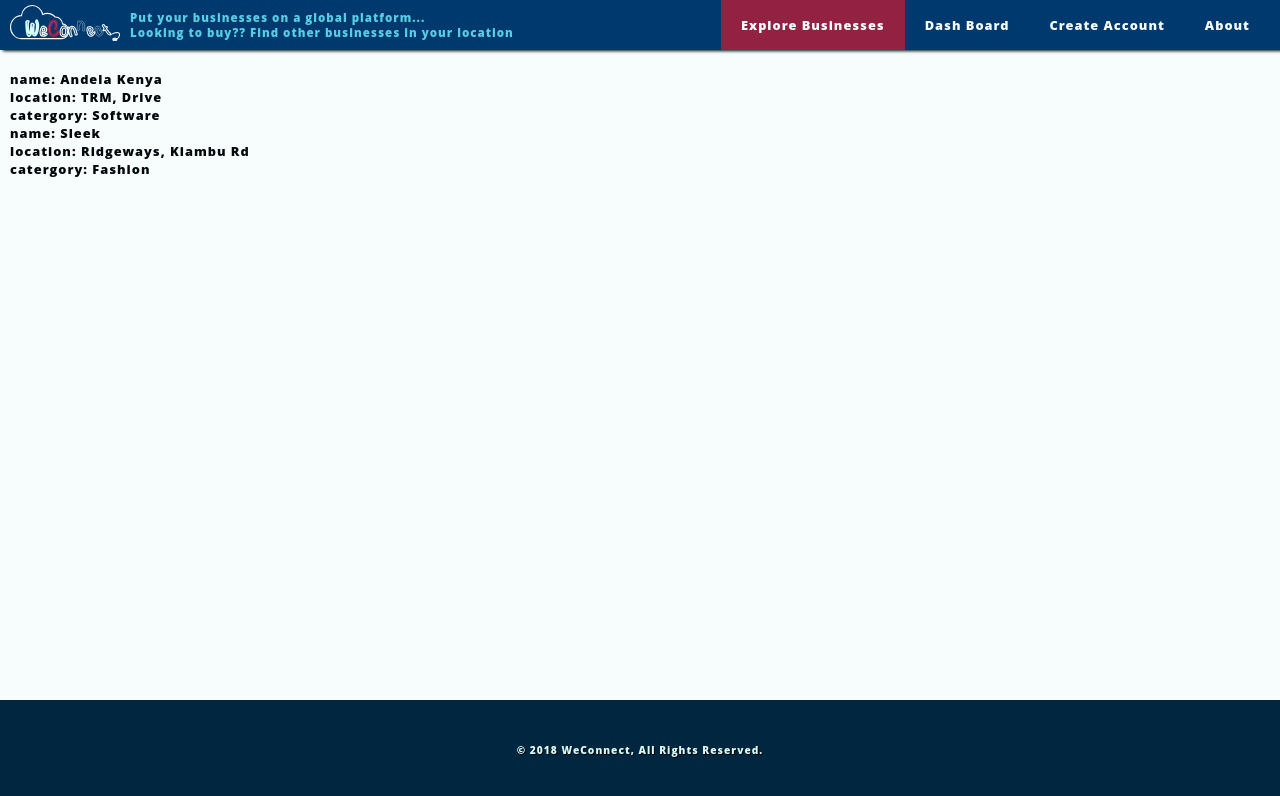
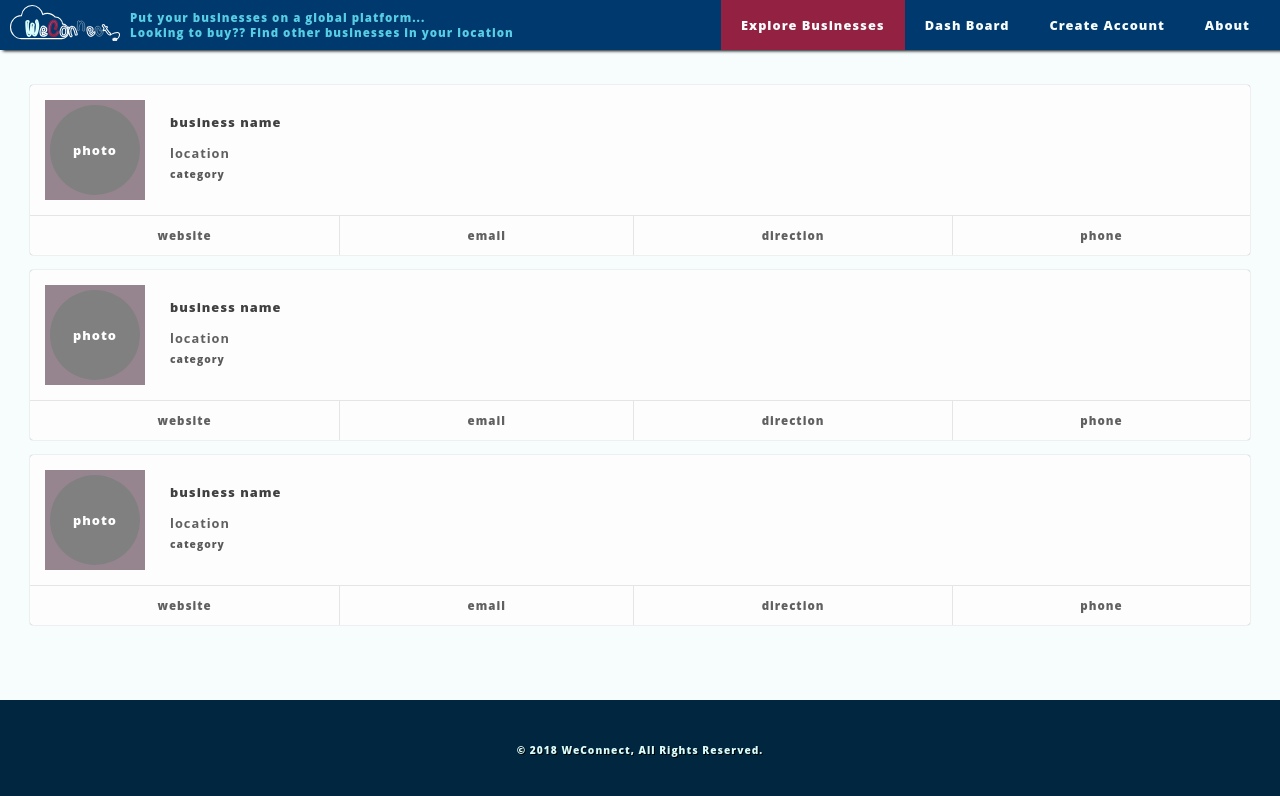
Before and after one commit to johnmutuma5/weconnect-client, a React (Create React App) app: page /businesses in a window 1280 px wide. Shown: the top 796 px of the page. Built offline with nearby package versions, Linux system fonts and the light colour scheme.

Commit message:
[Feature] Add business component styling from CP1 files

```diff
--- a/src/components/Business/Business.css
+++ b/src/components/Business/Business.css
@@ -0,0 +1,86 @@
+.Business {
+  -webkit-box-flex: 1;
+      -ms-flex-positive: 1;
+          flex-grow: 1;
+  -webkit-box-shadow: 0px 0px 1px 0px #96858F;
+          box-shadow: 0px 0px 1px 0px #96858F;
+  border-radius: 3px;
+  margin: 15px 0;
+  background: #fdfdfd;
+}
+
+.Business .main_content {
+  padding: 15px;
+}
+
+.Business .quick_tools {
+  height: 40px;
+    -webkit-box-pack: center;
+        -ms-flex-pack: center;
+            justify-content: center;
+    border-top: .5px solid #e5e5e5;
+}
+
+.Business .quick_tools div {
+  -webkit-box-flex: 1;
+      -ms-flex-positive: 1;
+          flex-grow: 1;
+  text-align: center;
+  display: -webkit-box;
+  display: -ms-flexbox;
+  display: flex;
+  -webkit-box-align: center;
+      -ms-flex-align: center;
+          align-items: center;
+  -webkit-box-pack: center;
+      -ms-flex-pack: center;
+          justify-content: center;
+}
+
+.Business .quick_tools div:not(:last-child) {
+  border-right: .5px solid #e5e5e5;
+}
+
+.Business .quick_tools p {
+  color: #606060;
+  font-size: .9em;
+}
+
+.Business .business_thumbnail {
+  width: 100px;
+  height: 100px;
+  display: -webkit-box;
+  display: -ms-flexbox;
+  display: flex;
+  -ms-flex-pack: distribute;
+      justify-content: space-around;
+  margin: auto;
+  background-color: #96858F;
+}
+
+.Business .business_info {
+  -webkit-box-flex: 1;
+      -ms-flex-positive: 1;
+          flex-grow: 1;
+  padding-left: 25px;
+}
+
+.Business .business_thumbnail .image {
+  width: 90px;
+  height: 90px;
+  position: relative;
+  top: 50%;
+  -webkit-transform: translateY(-50%);
+      -ms-transform: translateY(-50%);
+          transform: translateY(-50%);
+  background-color: gray;
+  border-radius: 50%;
+  text-align: center;
+  line-height: 90px;
+  color: white;
+}
+
+.Business .business_info .business_category p {
+    font-size: .8em;
+    color: #595959;
+}
--- a/src/components/Business/Business.js
+++ b/src/components/Business/Business.js
@@ -1,14 +1,42 @@
 import React from 'react';
 
+import './Business.css';
+
 const business = (props) => (
-    <div>
-        name: { props.name }
-        <br />
-        location: { props.location }
-        <br />
+    <div className="Business flex_col">
+      <div className="main_content flex_row">
+        <div className="business_thumbnail">
+          <div className="image">
+              photo
+          </div>
+        </div>
+        <div className="business_info flex_col">
+          <div className="business_name">
+            <h3>business name</h3>
+          </div>
+          <div className="business_location">
+            <h4>location</h4>
+          </div>
+          <div className="business_category">
+            <p>category</p>
+          </div>
+        </div>
+      </div>
 
-
-        catergory: { props.category }
+      <div className="quick_tools flex_row">
+        <div className="website">
+          <p>website</p>
+        </div>
+        <div className="email">
+          <p>email</p>
+        </div>
+        <div className="direction">
+          <p>direction</p>
+        </div>
+        <div className="phone">
+          <p>phone</p>
+        </div>
+      </div>
     </div>
 );
 
--- a/src/components/Layout/Footer/Footer.css
+++ b/src/components/Layout/Footer/Footer.css
@@ -1,6 +1,6 @@
 footer {
   position: absolute;
-  bottom: 0;
+  bottom: -100px;
   display: flex;
   flex-flow: row;
   justify-content: center;
--- a/src/components/Layout/Layout.css
+++ b/src/components/Layout/Layout.css
@@ -1,6 +1,6 @@
 .content {
     margin-top: 70px;
-    min-height: calc(100vh - 70px);
+    min-height: calc(100vh - 170px);
     position: relative;
     display: flex;
     justify-content: space-around;
--- a/src/containers/Businesses/Businesses.css
+++ b/src/containers/Businesses/Businesses.css
@@ -1,3 +1,15 @@
-.Businesses {
-    display: flex;
+@charset "UTF-8";
+
+
+article.Businesses {
+ padding: 0 20px;
+ margin: auto;
 }
+
+.Businesses h4 {
+  margin-bottom: 0;
+}
+
+.Businesses p {
+  margin: 5px 0;
+}
--- a/src/containers/Businesses/Businesses.js
+++ b/src/containers/Businesses/Businesses.js
@@ -1,5 +1,7 @@
 import React from 'react';
 import Business from '../../components/Business/Business';
+
+import './Businesses.css';
 
 class Businesses extends React.Component {
     constructor(props) {
@@ -14,6 +16,12 @@ class Businesses extends React.Component {
                 },
                 {
                     id: '1001',
+                    name: 'Sleek',
+                    location: 'Ridgeways, Kiambu Rd',
+                    category: 'Fashion'
+                },
+                {
+                    id: '1002',
                     name: 'Sleek',
                     location: 'Ridgeways, Kiambu Rd',
                     category: 'Fashion'
@@ -34,9 +42,9 @@ class Businesses extends React.Component {
             });
 
         return (
-            <div>
+            <article className='Businesses'>
                 { businesses }
-            </div>
+            </article>
         );
     }
 };
```
Also changed, not shown: package.json (+7 -0 lines), .eslintrc.json (added).
